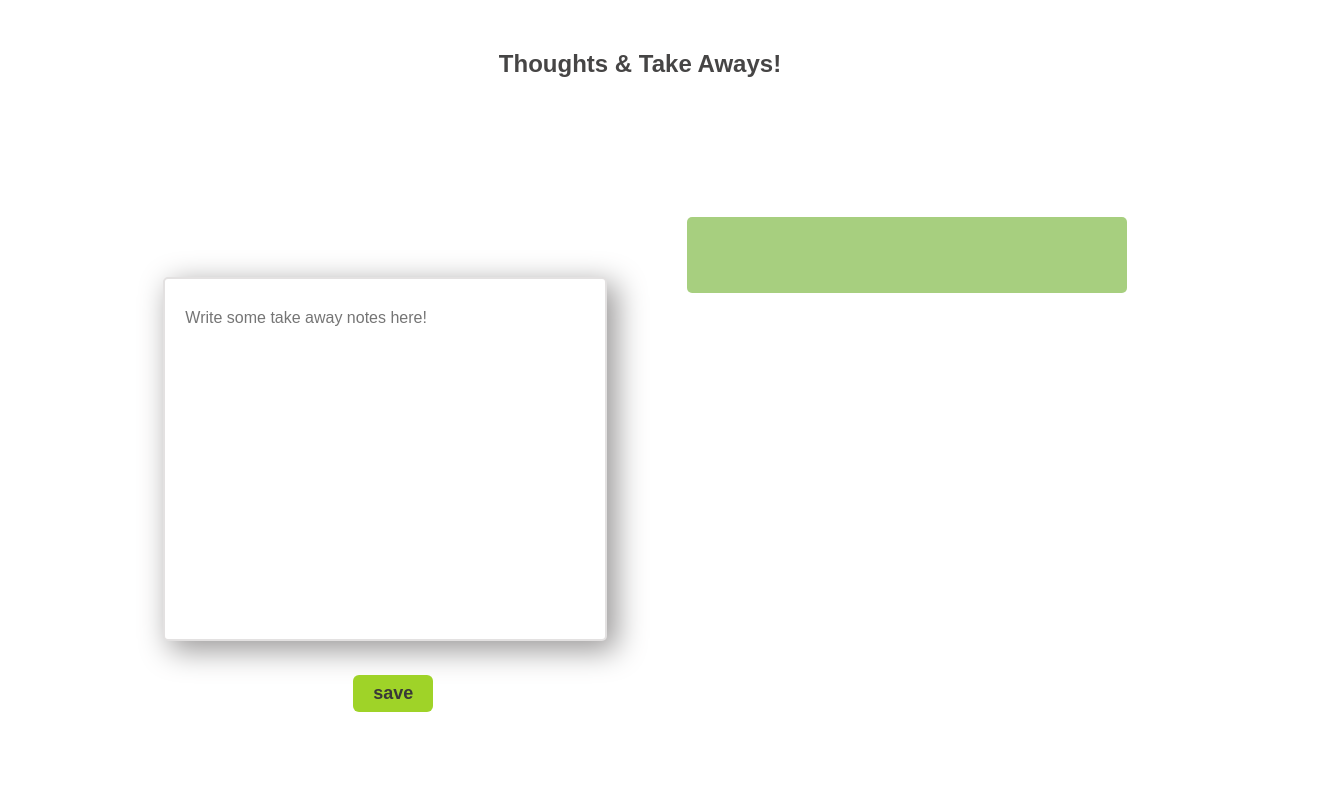
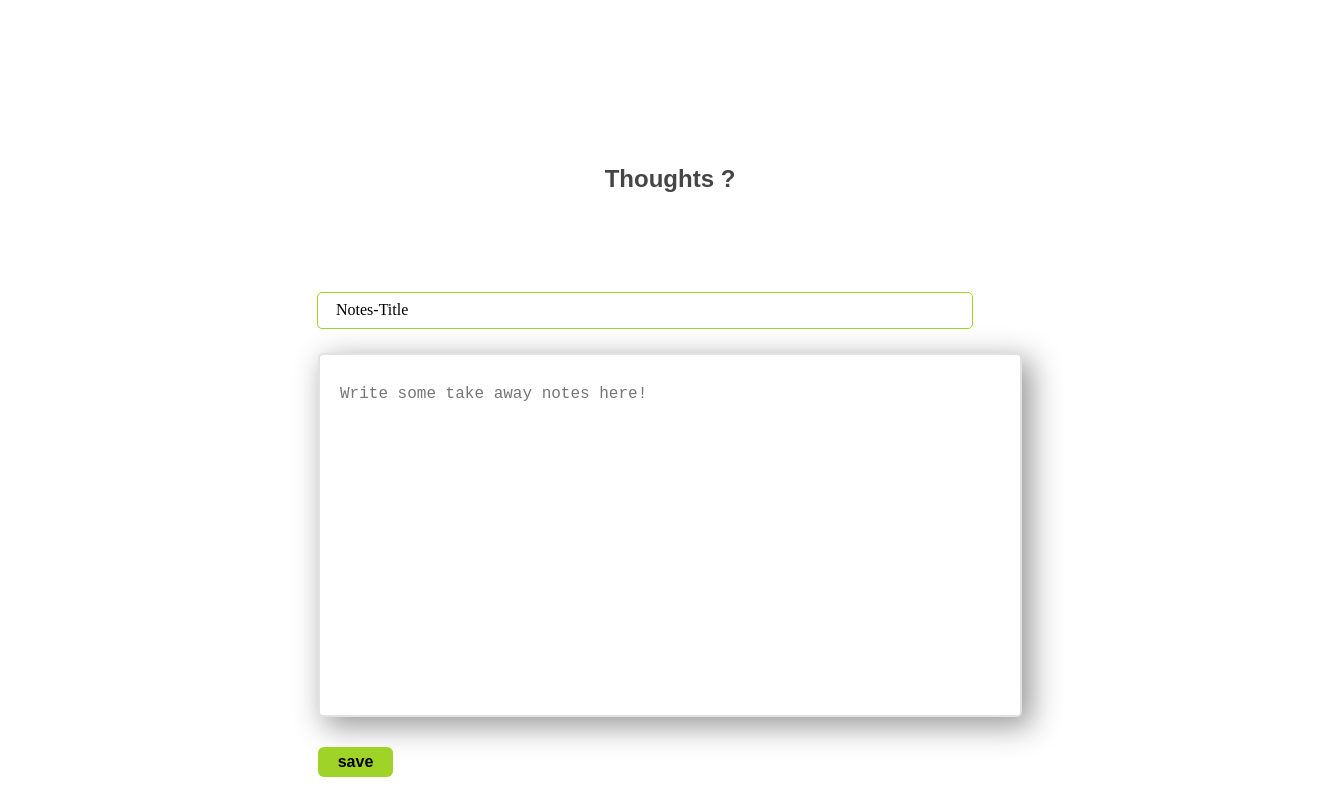
Before and after one commit to NjoguMike/Phase1-Project, a website: page index.html in a window 1280 px wide. Shown: the part 1620-2420 px from the top of the page, 1340 px wide, since content can reach past the window. Drawn offline with Linux system fonts and the light colour scheme; no server answers.

Commit message:
Input css feature added

```diff
--- a/Bible.css
+++ b/Bible.css
@@ -1,3 +1,7 @@
+:root{
+    --background: #fff;
+}
+
 body{
     box-sizing: border-box;
     margin: 0;
@@ -141,32 +145,7 @@ hr{
     flex-direction: column;
     padding: 20px 20px 40px 20px;
 }
-#submitForm{
-    margin: 20px 20px 20px 40px;
-    flex-direction: column;
-    height: auto;
-    width: 400px;
-}
-.read div #notes{
-    background-color: rgba(89, 164, 13, 0.525);
-    margin: 20px 40px 20px 30px;
-    padding: 20px 20px 40px 20px;
-    border-radius: 5px;
-    width: 400px;
-}
-#formpad{
-    color: rgba(52, 52, 52, 0.975);
-    font-size: 16px;
-    border: solid 2.8px rgb(227, 225, 225);
-    box-shadow: 8px 8px 30px 0.1em rgb(154, 152, 152);
-    border-radius: 5px;
-    width: 100%;
-    height: 300px;
-    margin: 60px 20px 30px 10px;
-    padding: 30px 20px ;
-    font-family: Arial, Helvetica, sans-serif;
-    resize: none;
-}
+
 .name{
     font-family: 'Franklin Gothic Medium', 'Arial Narrow', Arial, sans-serif;
     font-weight: bold;
@@ -200,32 +179,100 @@ hr{
     border: none;
     background-color: rgba(155, 209, 30, 0.952);
 }
+
+.note_taking{
+    display: flex;
+    flex-direction: column;
+    padding: 65px 30px;
+    width: 100%;
+
+    .notes-container{
+        display: flex;
+        flex-flow: row wrap;
+        justify-content: space-evenly;
+        align-items: flex-start;
+        gap: 20px;
+        width: 100%;
+
+        #submitForm{
+            display: flex;
+            flex-direction: column;
+            padding: 30px 20px ;
+            width: 55%;
+
+            .title{
+                position: relative;
+                height: 30px;
+                padding: 20px 0 0;
+
+                #title-input{
+                    outline: 1.5px solid rgba(155, 209, 30, 0.952);
+                    border: none;
+                    border-radius: 4px;
+                    padding: 10px;
+                    width: 90%;
+                    transition: all 0.3s;
+                }
+
+                #title-input::placeholder{
+                    color: transparent;
+                }
+
+                #title-input:placeholder-shown ~ label{
+                    font-size: 1em;
+                    cursor: text;
+                    top: 28px;
+                }
+
+                label, #title-input:focus~label{
+                    background-color: #fff;
+                    position: absolute;
+                    top: 2px;
+                    padding: 0 8px;
+                    display: block;
+                    left: 10px;
+                    font-size: 1.1em;
+                    transition: all 0.4s;
+                }
+            }
+
+
+            #formpad{
+                color: rgba(52, 52, 52, 0.975);
+                font-size: 16px;
+                border: solid 2.8px rgb(227, 225, 225);
+                box-shadow: 8px 8px 30px 0.1em rgb(154, 152, 152);
+                border-radius: 5px;
+                height: 300px;
+                margin: 30px 0;
+                padding: 30px 20px ;
+                resize: none;
+            }
+
             .button{
-    color: rgb(57, 56, 56);
+                width: 75px;
                 font-weight: bold;
-    font-size: 18px;
+                font-size: 16px;
                 border-radius: 6px;
                 border: none;
                 background-color: rgba(155, 209, 30, 0.952);
-    display: flex;
-    align-items: center;
-    padding: 8px 20px 8px 20px;
-    position: relative;
-    left: 50%;
+                padding: 6px 18px;
                 cursor: pointer;
             }
             .button:hover{
                 color: rgb(255, 255, 255);
-    font-weight: bold;
-    font-size: 18px;
-    border-radius: 6px;
-    border: none;
-    display: flex;
-    align-items: center;
-    padding: 8px 20px 8px 20px;
-    position: relative;
-    left: 50%;
             }
+        }
+
+        #notes{
+            background-color: rgba(89, 164, 13, 0.525);
+            padding: 10px 20px;
+            border-radius: 5px;
+            width: 38%;
+        }
+    }
+}
+
 footer{
     margin: -10px -10px;
     padding: 20px 30px 20px 50px;
--- a/index.html
+++ b/index.html
@@ -46,14 +46,21 @@
               </div>
             </div>
         </section>
-        <section class="read">
-            <h2 class="headings">Thoughts & Take Aways!</h2>
-            <div class="containers">
+        <section class="read note_taking">
+            <h2 class="headings">Thoughts ?</h2>
+            <div class="notes-container">
               <form id="submitForm">
+                <div class="title">
+                  <input id="title-input" placeholder="Notes-Title" />
+                  <label for="title-input">Notes-Title</label>
+                </div>
                 <textarea id="formpad" placeholder="Write some take away notes here!" form="submitForm"></textarea>
-                <input type="submit" class="button" value="save" />
+                <button type="submit" class="button" value="save"> save </button>
               </form>
-              <div id="notes"><p id="intro_notes"></p></div>
+              <div id="notes">
+                <h3 id="note_title"></h3>
+                <p id="intro_notes"></p>
+              </div>
             </div>
         </section>
         <footer>
--- a/index.js
+++ b/index.js
@@ -35,11 +35,16 @@ function firstVerse(verseData){
 const notes_url = "https://biblenotepad.free.beeceptor.com/notes"
 
 function loadNotes(){
+    const note_title = document.getElementById('note_title')
     const intro_note = document.getElementById('intro_notes')
+
 
     fetch(`${notes_url}`)
     .then(resp => resp.json())
-    .then(resp => intro_note.innerText = `${resp[0].note}`)
+    .then(resp => {
+        note_title.innerText = `${resp[0].title}`
+        intro_note.innerText = `${resp[0].note}`
+    })
     .catch(error => {
         console.log(error)
     })
```
Lines whose indentation alone changed are shown as unchanged.
